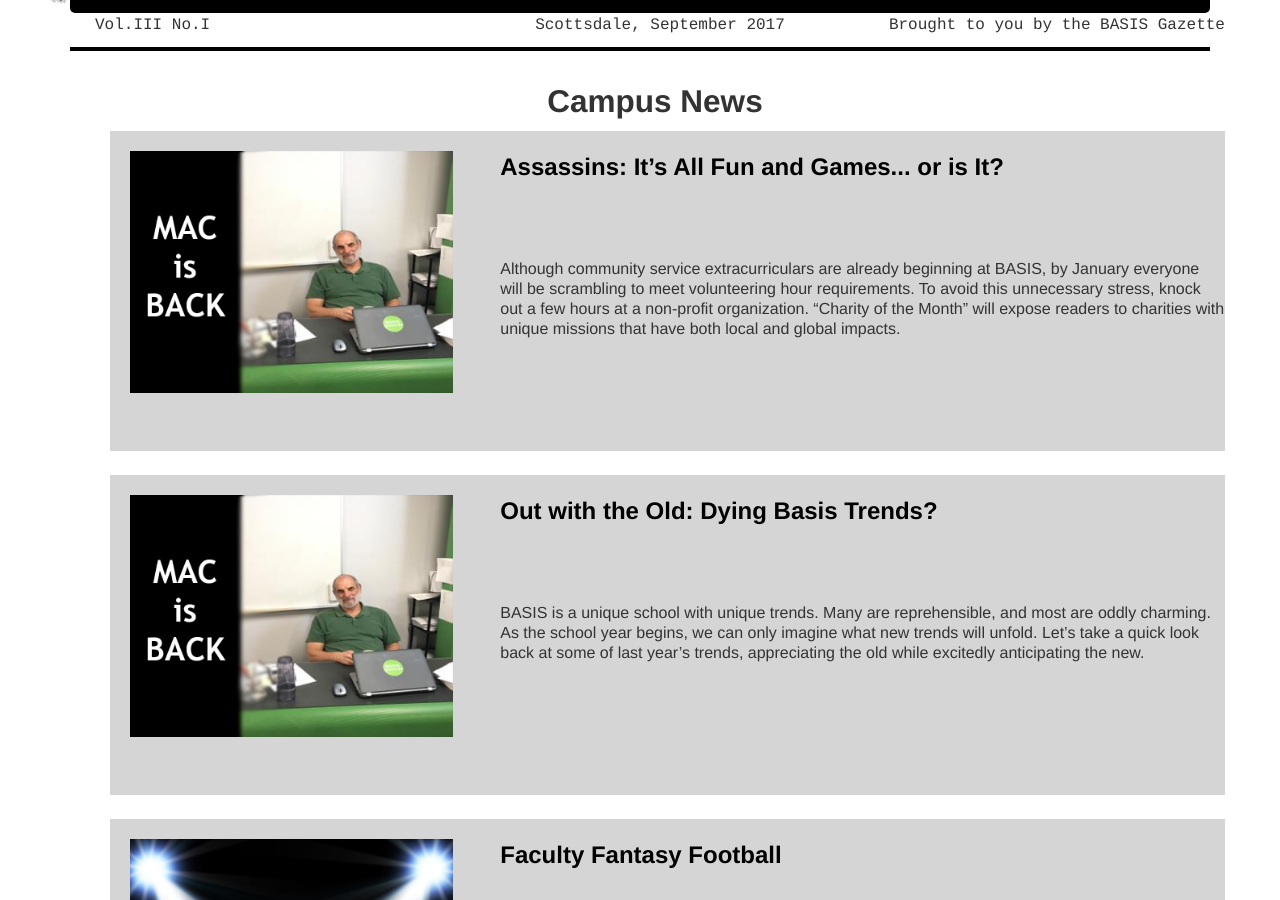
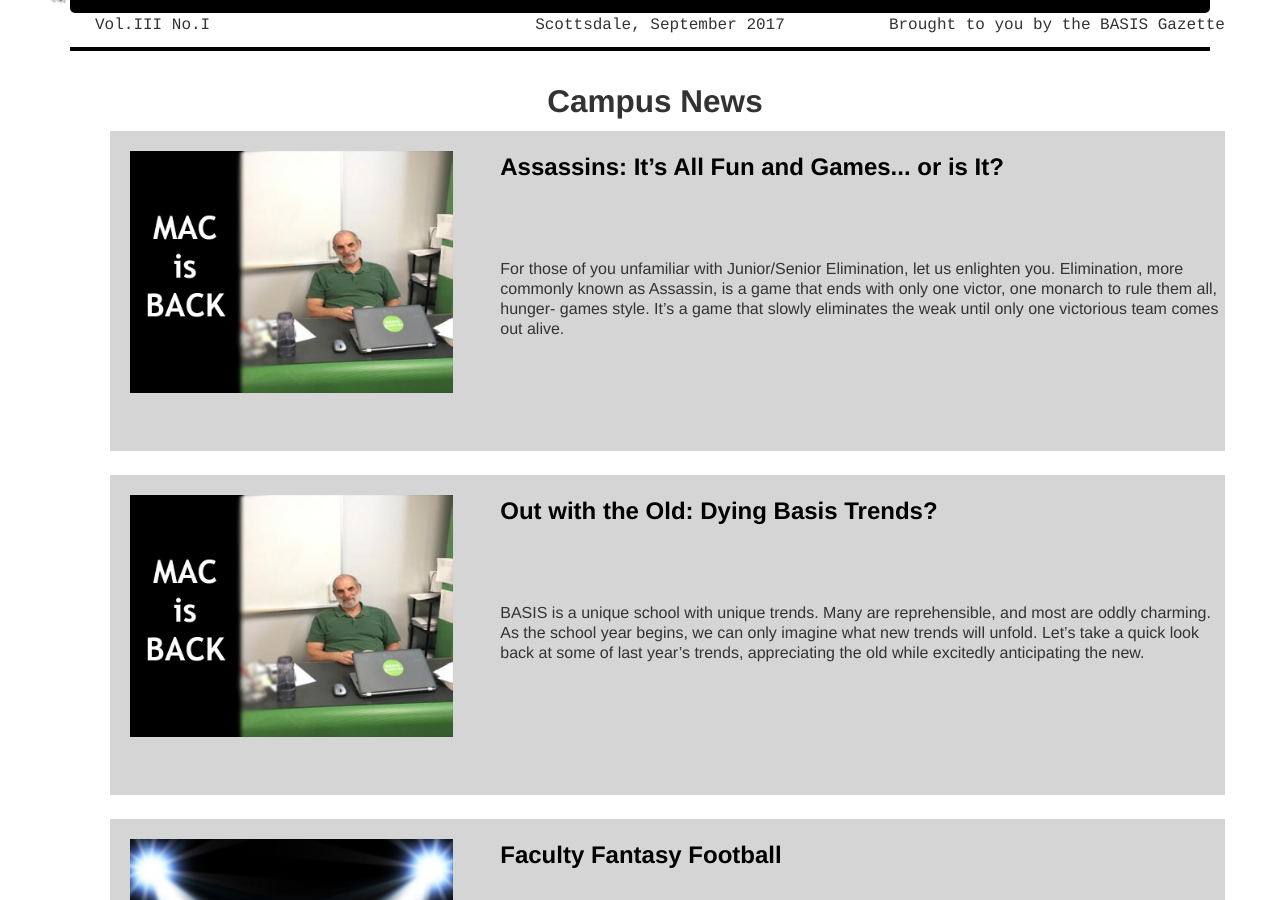
Before and after one commit to Awake99/Awake99.github.io, a Jekyll site: the page built from campus/index.html, in a window 1280 px wide and 900 px high, scrolled down 337 px. Built offline with Jekyll 4.4.1, drawn with Linux system fonts in a browser that asks for light colours; nearby versions of some CDN libraries.

Commit message:
Update 2017-09-29-assassins.md

```diff
--- a/campus/_posts/2017-09-29-assassins.md
+++ b/campus/_posts/2017-09-29-assassins.md
@@ -2,7 +2,7 @@
 layout: article
 image: /img/1.png
 title: "Assassins: It’s All Fun and Games... or is It? "
-excerpt: "Although community service extracurriculars are already beginning at BASIS, by January everyone will be scrambling to meet volunteering hour requirements. To avoid this unnecessary stress, knock out a few hours at a non-profit organization. “Charity of the Month” will expose readers to charities with unique missions that have both local and global impacts."
+excerpt: "For those of you unfamiliar with Junior/Senior Elimination, let us enlighten you. Elimination, more commonly known as Assassin, is a game that ends with only one victor, one monarch to rule them all, hunger- games style. It’s a game that slowly eliminates the weak until only one victorious team comes out alive."
 ---
 
 <h2>Assassins: It’s All Fun and Games... or is It?</h2>
```
